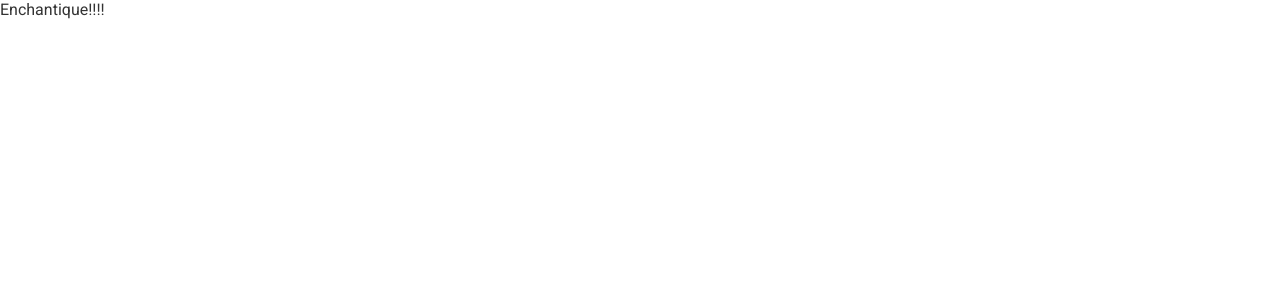
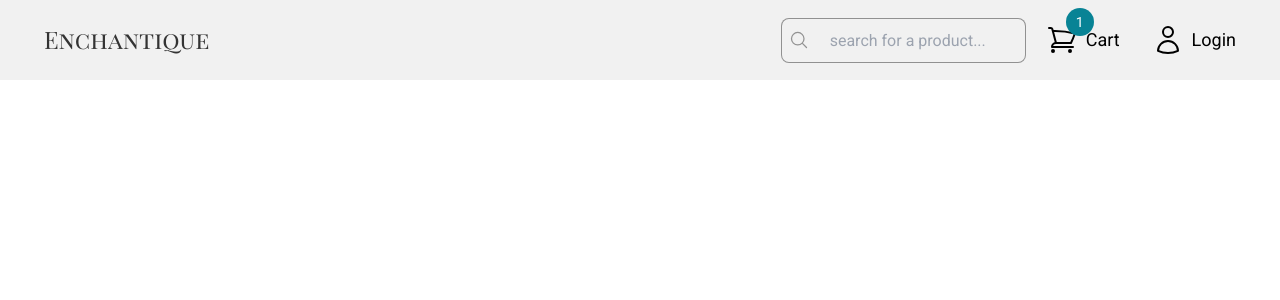
Before and after one commit to chanpyaephyoaung/enchantique, a React (Create React App) app in the folder frontend/: page / in a window 1280 px wide. Shown: the top 300 px of the page. Built offline with nearby package versions, Linux system fonts and the light colour scheme.

Commit message:
Add responsive navbar

```diff
--- a/frontend/package.json
+++ b/frontend/package.json
@@ -4,6 +4,8 @@
    "private": true,
    "type": "module",
    "dependencies": {
+      "@headlessui/react": "^1.7.17",
+      "@heroicons/react": "^2.1.1",
       "@testing-library/jest-dom": "^5.17.0",
       "@testing-library/react": "^13.4.0",
       "@testing-library/user-event": "^13.5.0",
--- a/frontend/src/App.js
+++ b/frontend/src/App.js
@@ -1,4 +1,10 @@
+import Navbar from "./components/Navbar/Navbar.jsx";
+
 const App = () => {
-   return <div>Enchantique!!!!</div>;
+   return (
+      <div>
+         <Navbar />
+      </div>
+   );
 };
 export default App;
--- /dev/null
+++ b/frontend/src/components/Forms/SearchForm.jsx
@@ -0,0 +1,35 @@
+const SearchForm = () => {
+   return (
+      <form>
+         <label className="relative text-xs grid justify-items-start gap-y-2">
+            <span className="sr-only">search</span>
+            <div className="justify-self-stretch relative">
+               <span className="absolute inset-y-0 left-0 flex items-center pl-2">
+                  <svg
+                     xmlns="http://www.w3.org/2000/svg"
+                     fill="none"
+                     viewBox="0 0 24 24"
+                     strokeWidth={1.5}
+                     stroke="currentColor"
+                     className="w-5 h-5 text-clr-black-faded"
+                  >
+                     <path
+                        strokeLinecap="round"
+                        strokeLinejoin="round"
+                        d="M21 21l-5.197-5.197m0 0A7.5 7.5 0 105.196 5.196a7.5 7.5 0 0010.607 10.607z"
+                     />
+                  </svg>
+               </span>
+
+               <input
+                  className={`placeholder:text-clr-bg-faded text-xs md:text-base py-2 md:py-3 pl-8 md:pl-12 pr-3 block bg-clr-bg w-full border border-clr-black-faded rounded-lg focus:outline-none focus:border-clr-primary focus:ring-clr-primary focus:ring-1 leading-none`}
+                  placeholder="search for a product..."
+                  type="text"
+                  name="search"
+               />
+            </div>
+         </label>
+      </form>
+   );
+};
+export default SearchForm;
--- /dev/null
+++ b/frontend/src/components/Navbar/Navbar.jsx
@@ -0,0 +1,93 @@
+import { Disclosure } from "@headlessui/react";
+import { Bars3Icon, XMarkIcon, ShoppingCartIcon, UserIcon } from "@heroicons/react/24/outline";
+import Container from "../UI/Container.jsx";
+import SearchForm from "../Forms/SearchForm.jsx";
+
+const Navbar = () => {
+   return (
+      <Disclosure as="nav" className="bg-clr-bg">
+         {({ open }) => (
+            <>
+               <Container>
+                  <div className="relative flex h-16 md:py-10 items-center justify-between">
+                     <div className="absolute inset-y-0 right-0 flex items-center sm:hidden">
+                        {/* Mobile menu button*/}
+                        <Disclosure.Button className="relative inline-flex items-center justify-center rounded-md p-2 text-black focus:outline-none focus:ring-2 focus:ring-inset focus:ring-white">
+                           <span className="absolute -inset-0.5" />
+                           <span className="sr-only">Open main menu</span>
+                           {open ? (
+                              <XMarkIcon className="block h-6 w-6" aria-hidden="true" />
+                           ) : (
+                              <Bars3Icon className="block h-6 w-6" aria-hidden="true" />
+                           )}
+                        </Disclosure.Button>
+                     </div>
+                     <div className="flex flex-1 items-center justify-between sm:items-stretch">
+                        <div className="flex flex-shrink-0 items-center">
+                           <span className="font-['Playfair_Display_SC'] text-lg md:text-xl lg:text-2xl pl-3">
+                              Enchantique
+                           </span>
+                        </div>
+                        <div className="hidden sm:ml-6 sm:block">
+                           <div className="flex gap-x-2 items-center">
+                              <SearchForm />
+                              <a
+                                 href="#"
+                                 className="flex items-center gap-x-2 text-black hover:text-clr-primary rounded-md px-3 py-2 text-sm font-normal"
+                              >
+                                 <span className="relative">
+                                    <ShoppingCartIcon className="h-7 w-7 md:h-8 md:w-8" />
+                                    <span className="flex justify-center leading-none items-center w-5 h-5 text-xs md:text-sm md:w-7 md:h-7 absolute -top-3 -right-3 md:-top-4 md:-right-4 bg-clr-primary text-clr-white rounded-full">
+                                       1
+                                    </span>
+                                 </span>
+                                 <span className="text-base md:text-lg">Cart</span>
+                              </a>
+
+                              <a
+                                 href="#"
+                                 className="flex items-center gap-x-2 text-black hover:text-clr-primary rounded-md px-3 py-2 text-sm font-normal"
+                              >
+                                 <UserIcon className="h-7 w-7 md:h-8 md:w-8" />
+                                 <span className="text-base md:text-lg">Login</span>
+                              </a>
+                           </div>
+                        </div>
+                     </div>
+                  </div>
+               </Container>
+
+               <Disclosure.Panel className="sm:hidden">
+                  <div className="space-y-1 px-2 pb-3 pt-2">
+                     <Disclosure.Button
+                        as="a"
+                        className="flex items-center gap-x-2 text-clr-black hover:text-clr-primary rounded-md px-3 py-2 text-sm font-normal"
+                     >
+                        <span className="relative">
+                           <ShoppingCartIcon className="h-7 w-7 md:h-8 md:w-8" />
+                           <span className="flex justify-center leading-none items-center w-5 h-5 text-xs md:text-sm md:w-7 md:h-7 absolute -top-3 -right-3 bg-clr-primary text-clr-white rounded-full">
+                              1
+                           </span>
+                        </span>
+                        Cart
+                     </Disclosure.Button>
+
+                     <Disclosure.Button
+                        as="a"
+                        className="flex items-center gap-x-2 text-clr-black hover:text-clr-primary rounded-md px-3 py-2 text-sm font-normal"
+                     >
+                        <UserIcon className="h-7 w-7 md:h-8 md:w-8" />
+                        Sign In
+                     </Disclosure.Button>
+
+                     <div className="px-3 py-2">
+                        <SearchForm />
+                     </div>
+                  </div>
+               </Disclosure.Panel>
+            </>
+         )}
+      </Disclosure>
+   );
+};
+export default Navbar;
--- /dev/null
+++ b/frontend/src/components/UI/Container.jsx
@@ -0,0 +1,4 @@
+const Container = ({ children }) => {
+   return <div className="mx-auto max-w-7xl px-2 sm:px-6 lg:px-8">{children}</div>;
+};
+export default Container;
```
Also changed, not shown: 1 other file (tests, documents, lock files or other folders).
